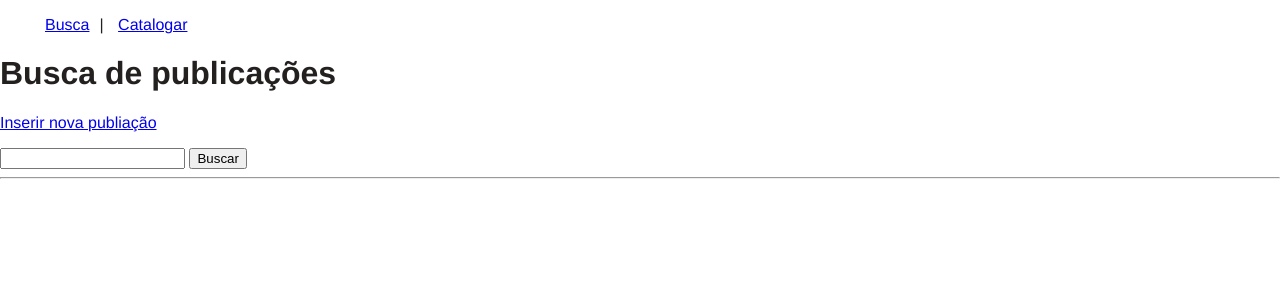
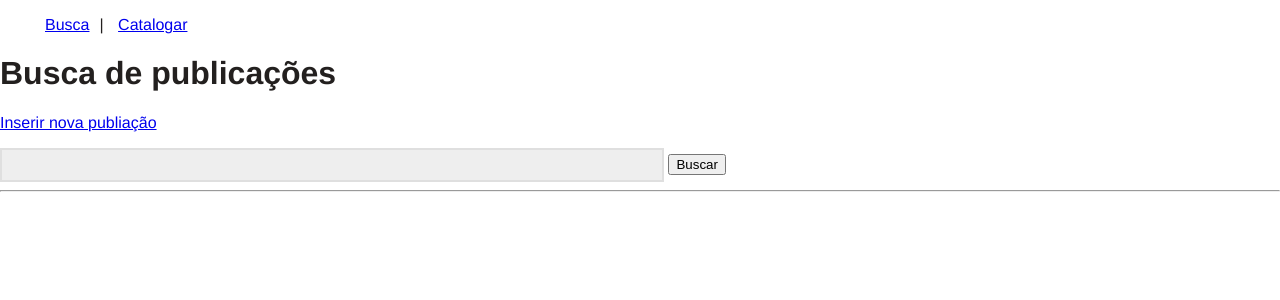
Before and after one commit to leobragatti/modulo4, a Django app: page / in a window 1280 px wide. Shown: the part 175-475 px from the top of the page. Run offline with Django 3.2, Linux system fonts and the light colour scheme; parts of the project's set-up code (start-up, migrations or seed data) failed here and were passed over; some libraries are stand-ins or nearby versions.

Commit message:
Adicionando efeito no campo de busca

```diff
--- a/circulante/circulante/catalogo/templates/catalogo/busca.html
+++ b/circulante/circulante/catalogo/templates/catalogo/busca.html
@@ -4,12 +4,49 @@
 <script type="text/javascript">
     $(document).ready(function() {
      $("#busca").toggle(function(){
-         $("#stuff").hide('slow');
+         $("#stuff").fadeOut('slow');
        },function(){
-         $("#stuff").show('fast');
+         $("#stuff").fadeIn('slow');
        });
      });
+
+     $(document).ready(function() {
+    $('input[type="text"]').addClass("idleField");
+    $('input[type="text"]').focus(function() {
+        $(this).removeClass("idleField").addClass("focusField");
+        if (this.value == this.defaultValue){
+            this.value = '';
+        }
+        if(this.value != this.defaultValue){
+            this.select();
+        }
+    });
+    $('input[type="text"]').blur(function() {
+        $(this).removeClass("focusField").addClass("idleField");
+        if ($.trim(this.value == '')){
+            this.value = (this.defaultValue ? this.defaultValue : '');
+        }
+    });
+});
 </script>
+<style type="text/css">
+    #status{
+        width:50%;
+        padding:10px;
+        outline:none;
+        height:10px;
+    }
+    .focusField{
+        border:solid 2px #73A6FF;
+        background:#EFF5FF;
+        color:#000;
+    }
+    .idleField{
+        background:#EEE;
+        color: #6F6F6F;
+        border: solid 2px #DFDFDF;
+    }
+</style>
 {% endblock script %}
 
 {% block chamada %}Busca{% endblock %}
@@ -27,7 +64,7 @@
         </ul>
     {% endif %}
     <form action="" method="get">
-        <input type="text" name="q" value="{{q}}">
+        <input type="text" id="status" name="q" value="{{q}}">
         <input type="submit" value="Buscar">
     </form>
     </div>
```
